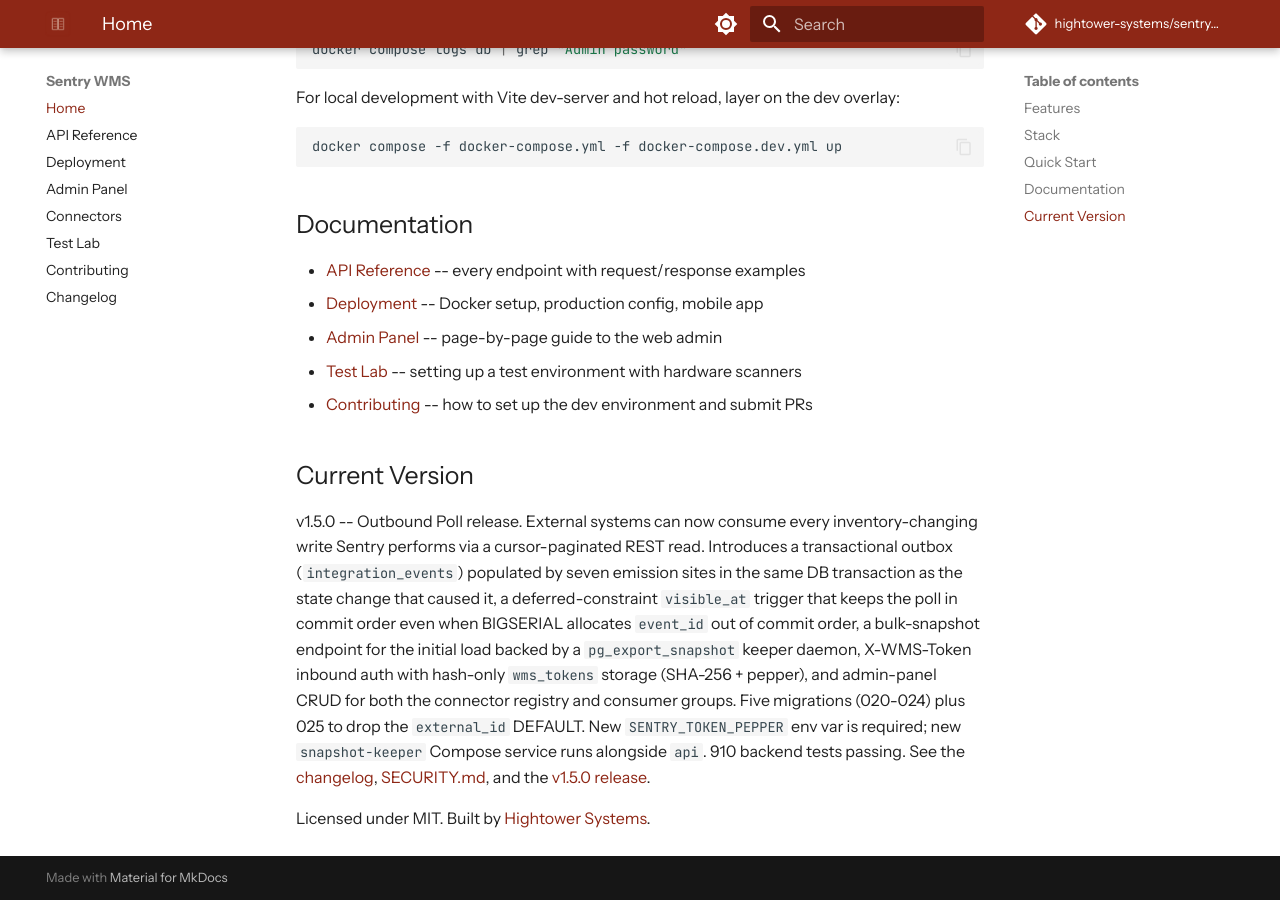
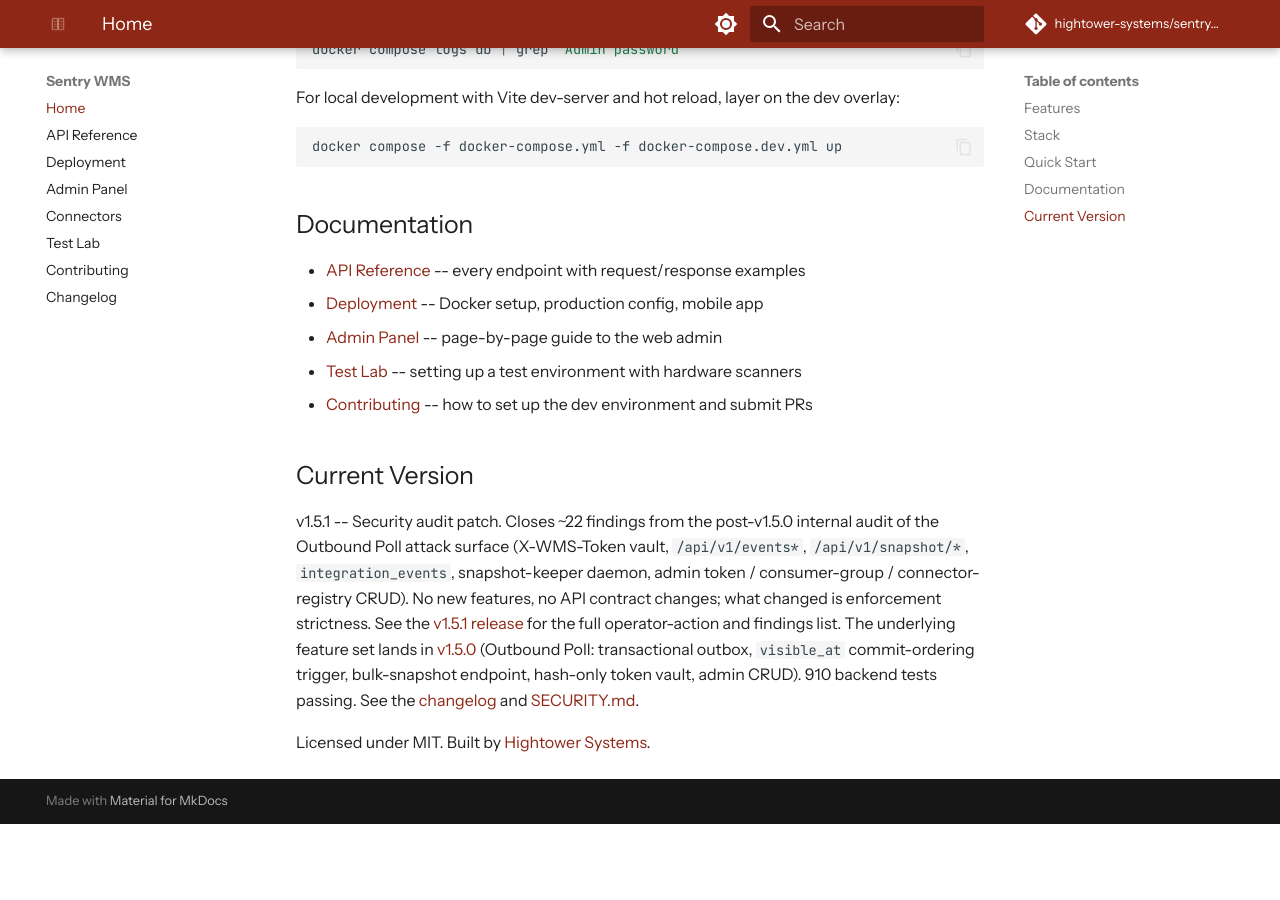
Before and after one commit to hightower-systems/sentry-wms, an MkDocs documentation site: the page built from docs/index.md, in a window 1280 px wide and 900 px high, scrolled down 1707 px. Built offline with MkDocs 1.6.1 and Material for MkDocs 9.7.7, drawn with Linux system fonts in a browser that asks for light colours; comment, search, counter and statistics services are not loaded; after the commit the page ends 2531 px from its top, so only the background shows below that.

Commit message:
docs: bring docs site current with v1.5.1 release
- docs/index.md "Current Version" callout now leads with v1.5.1 as
  the latest release; keeps a pointer to v1.5.0 for the underlying
  feature set since v1.5.1 adds no new features.
- docs/deployment.md sideloading example references the v1.5.1 APK
  filename, matching the asset attached to the v1.5.1 release.

Other version mentions across the docs tree are historical context
(e.g. "Starting in v1.4.2...", "v1.4.4 shipped without...") and
remain accurate.

```diff
--- a/docs/index.md
+++ b/docs/index.md
@@ -67,6 +67,6 @@
 
 ## Current Version
 
-v1.5.0 -- Outbound Poll release. External systems can now consume every inventory-changing write Sentry performs via a cursor-paginated REST read. Introduces a transactional outbox (`integration_events`) populated by seven emission sites in the same DB transaction as the state change that caused it, a deferred-constraint `visible_at` trigger that keeps the poll in commit order even when BIGSERIAL allocates `event_id` out of commit order, a bulk-snapshot endpoint for the initial load backed by a `pg_export_snapshot` keeper daemon, X-WMS-Token inbound auth with hash-only `wms_tokens` storage (SHA-256 + pepper), and admin-panel CRUD for both the connector registry and consumer groups. Five migrations (020-024) plus 025 to drop the `external_id` DEFAULT. New `SENTRY_TOKEN_PEPPER` env var is required; new `snapshot-keeper` Compose service runs alongside `api`. 910 backend tests passing. See the [changelog](changelog.md), [SECURITY.md](https://github.com/hightower-systems/sentry-wms/blob/main/SECURITY.md), and the [v1.5.0 release](https://github.com/hightower-systems/sentry-wms/releases/tag/v1.5.0).
+v1.5.1 -- Security audit patch. Closes ~22 findings from the post-v1.5.0 internal audit of the Outbound Poll attack surface (X-WMS-Token vault, `/api/v1/events*`, `/api/v1/snapshot/*`, `integration_events`, snapshot-keeper daemon, admin token / consumer-group / connector-registry CRUD). No new features, no API contract changes; what changed is enforcement strictness. See the [v1.5.1 release](https://github.com/hightower-systems/sentry-wms/releases/tag/v1.5.1) for the full operator-action and findings list. The underlying feature set lands in [v1.5.0](https://github.com/hightower-systems/sentry-wms/releases/tag/v1.5.0) (Outbound Poll: transactional outbox, `visible_at` commit-ordering trigger, bulk-snapshot endpoint, hash-only token vault, admin CRUD). 910 backend tests passing. See the [changelog](changelog.md) and [SECURITY.md](https://github.com/hightower-systems/sentry-wms/blob/main/SECURITY.md).
 
 Licensed under MIT. Built by [Hightower Systems](https://github.com/hightower-systems).
```
Also changed, not shown: docs/deployment.md (+1 -1 lines).
